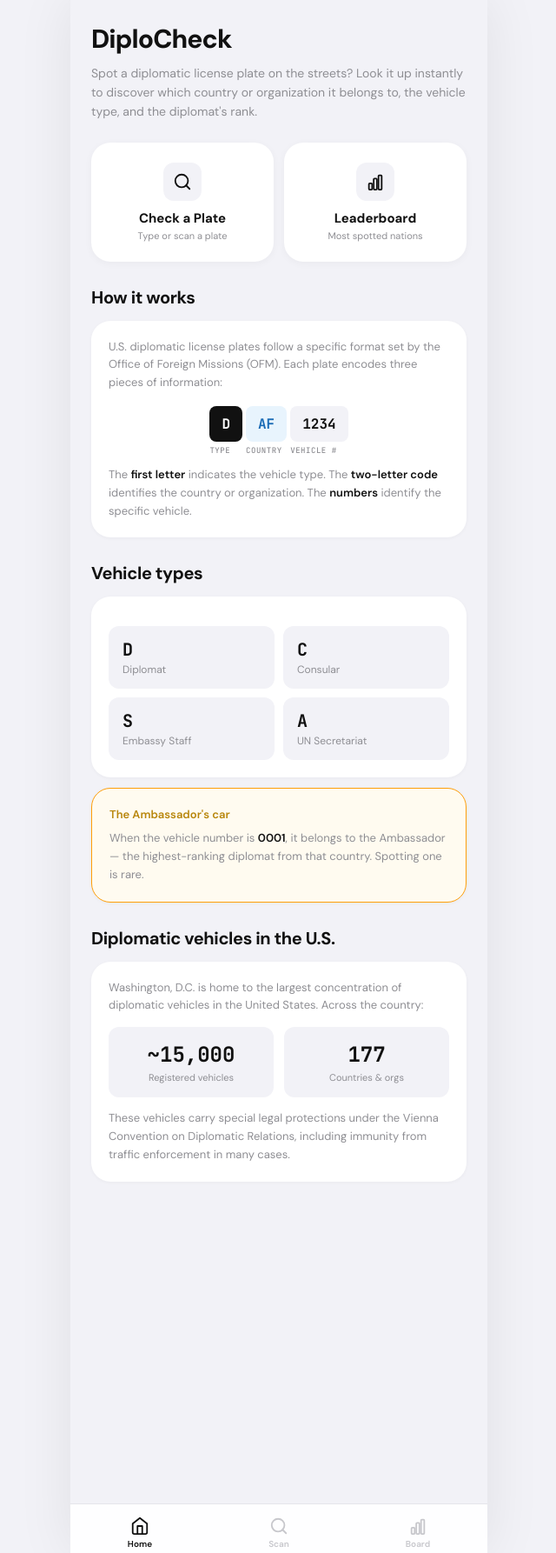
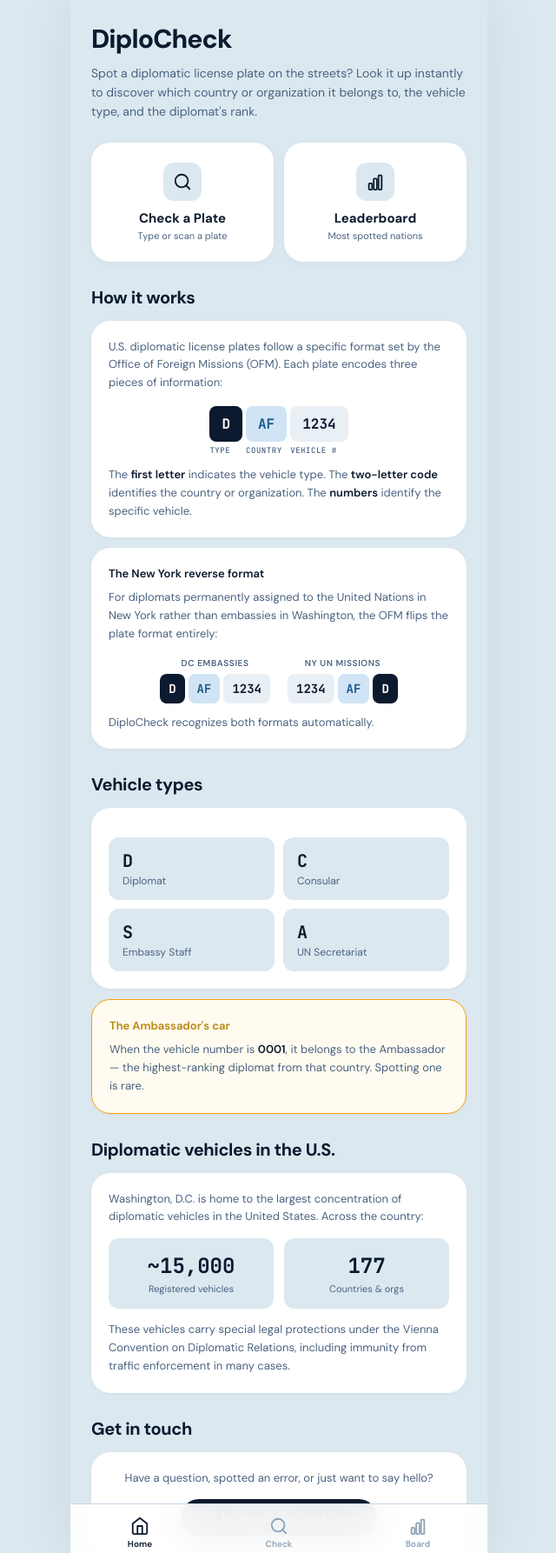
Before and after one commit to fmsdc-source/diplocheck-app, a Flask app: page / in a window 1280 px wide. Shown: the whole page at 87% size, without its empty margins (319-959 px from the left). Run offline with Flask 3, Linux system fonts and the light colour scheme.

Commit message:
Update index.html

```diff
--- a/templates/index.html
+++ b/templates/index.html
@@ -9,8 +9,15 @@
 <script src="https://cdnjs.cloudflare.com/ajax/libs/leaflet/1.9.4/leaflet.min.js"></script>
 <style>
 :root {
-    --bg: #f2f2f7; --card: #fff; --text: #111; --text-s: #8e8e93; --text-t: #c7c7cc;
-    --border: #e5e5ea; --accent: #111; --green: #34c759; --gold: #ff9f0a;
+    --bg: #dce8f0;
+    --card: #fff;
+    --text: #0b1a2e;
+    --text-s: #4a6280;
+    --text-t: #8da3ba;
+    --border: #c4d4e2;
+    --accent: #0b1a2e;
+    --green: #34c759;
+    --gold: #ff9f0a;
     --r: 16px; --rl: 22px; --rxl: 28px;
     --font: 'DM Sans', -apple-system, sans-serif; --mono: 'JetBrains Mono', monospace;
 }
@@ -20,18 +27,16 @@
 .page { display: none; }
 .page.active { display: block; animation: fadeIn 0.3s ease; }
 
-/* Header */
 .header { padding: 16px 20px 0; display: flex; align-items: center; justify-content: space-between; }
 .header-back { width: 40px; height: 40px; border-radius: 50%; background: var(--card); border: none; display: flex; align-items: center; justify-content: center; cursor: pointer; box-shadow: 0 1px 4px rgba(0,0,0,0.06); }
 .header-back:active { transform: scale(0.92); }
 .page-title { font-size: 17px; font-weight: 700; text-align: center; flex: 1; }
 
-/* ── HOME / LANDING ── */
+/* HOME */
 .home-hero { padding: 28px 24px 0; }
 .home-hero h1 { font-size: 30px; font-weight: 800; letter-spacing: -0.03em; line-height: 1.15; margin-bottom: 10px; }
 .home-hero p { font-size: 14px; color: var(--text-s); line-height: 1.6; margin-bottom: 24px; }
 
-/* Action buttons */
 .action-row { display: grid; grid-template-columns: 1fr 1fr; gap: 12px; padding: 0 24px; margin-bottom: 28px; }
 .action-card { background: var(--card); border-radius: var(--rl); padding: 22px 16px; text-align: center; cursor: pointer; box-shadow: 0 2px 10px rgba(0,0,0,0.04); border: 1.5px solid transparent; transition: all 0.25s; }
 .action-card:hover { border-color: var(--accent); transform: translateY(-2px); box-shadow: 0 6px 20px rgba(0,0,0,0.06); }
@@ -40,43 +45,35 @@
 .action-card p { font-size: 11px; color: var(--text-s); }
 .action-icon { width: 44px; height: 44px; border-radius: 12px; background: var(--bg); display: inline-flex; align-items: center; justify-content: center; }
 
-/* Info sections */
 .info-section { padding: 0 24px; margin-bottom: 28px; }
 .info-section h2 { font-size: 20px; font-weight: 700; letter-spacing: -0.02em; margin-bottom: 14px; }
 .info-card { background: var(--card); border-radius: var(--rl); padding: 20px; box-shadow: 0 1px 4px rgba(0,0,0,0.04); margin-bottom: 12px; }
 .info-card p { font-size: 13px; color: var(--text-s); line-height: 1.6; }
 .info-card .highlight { color: var(--text); font-weight: 600; }
 
-/* Plate format visual */
 .plate-visual { display: flex; align-items: center; justify-content: center; gap: 4px; margin: 16px 0 12px; font-family: var(--mono); }
 .plate-segment { padding: 10px 14px; border-radius: 8px; font-size: 16px; font-weight: 700; text-align: center; }
-.seg-type { background: #111; color: white; }
-.seg-country { background: #e8f4fd; color: #1a6bb5; }
-.seg-number { background: var(--bg); color: var(--text); }
+.seg-type { background: var(--accent); color: white; }
+.seg-country { background: #d0e4f5; color: #1a5a8a; }
+.seg-number { background: #e8eff5; color: var(--text); }
 .seg-label { font-size: 9px; color: var(--text-s); text-transform: uppercase; letter-spacing: 0.06em; display: block; margin-top: 4px; font-weight: 500; }
 
-/* Type pills row */
 .type-grid { display: grid; grid-template-columns: 1fr 1fr; gap: 10px; margin-top: 14px; }
 .type-item { background: var(--bg); border-radius: 12px; padding: 14px 16px; }
 .type-item .letter { font-family: var(--mono); font-size: 20px; font-weight: 700; }
 .type-item .label { font-size: 12px; color: var(--text-s); margin-top: 2px; }
 .type-item.amb { border: 1.5px solid var(--gold); background: #fff8ed; }
 
-/* Stats row */
 .stat-row { display: grid; grid-template-columns: 1fr 1fr; gap: 12px; margin-top: 14px; }
 .stat-box { background: var(--bg); border-radius: 12px; padding: 16px; text-align: center; }
 .stat-box .num { font-family: var(--mono); font-size: 24px; font-weight: 700; }
 .stat-box .lbl { font-size: 11px; color: var(--text-s); margin-top: 4px; }
 
-/* ── SCAN PAGE ── */
+/* SCAN */
 .scan-content { padding: 0 24px; margin-top: 20px; }
 .field-label { font-size: 11px; font-weight: 600; color: var(--text-s); text-transform: uppercase; letter-spacing: 0.08em; margin-bottom: 8px; display: block; }
 .input-row { display: flex; gap: 10px; margin-bottom: 16px; }
-.text-input {
-    flex: 1; padding: 16px 18px; font-family: var(--mono); font-size: 16px; font-weight: 500;
-    background: var(--card); border: 2px solid var(--border); border-radius: 14px;
-    color: var(--text); letter-spacing: 0.1em; text-transform: uppercase; outline: none;
-}
+.text-input { flex: 1; padding: 16px 18px; font-family: var(--mono); font-size: 16px; font-weight: 500; background: var(--card); border: 2px solid var(--border); border-radius: 14px; color: var(--text); letter-spacing: 0.1em; text-transform: uppercase; outline: none; }
 .text-input:focus { border-color: var(--accent); }
 .text-input::placeholder { color: var(--text-t); text-transform: none; letter-spacing: 0; font-family: var(--font); font-size: 14px; font-weight: 400; }
 .go-btn { width: 56px; border-radius: 14px; background: var(--accent); border: none; color: white; cursor: pointer; display: flex; align-items: center; justify-content: center; flex-shrink: 0; }
@@ -94,14 +91,14 @@
 .upload-preview { display: none; margin-top: 14px; border-radius: var(--rl); overflow: hidden; }
 .upload-preview img { width: 100%; display: block; }
 
-/* ── RESULT ── */
+/* RESULT */
 .result-area { margin-top: 20px; display: none; }
 .result-area.show { display: block; }
 .result-hero { border-radius: var(--rxl); overflow: hidden; background: var(--card); box-shadow: 0 4px 20px rgba(0,0,0,0.06); animation: slideUp 0.4s ease; margin-bottom: 16px; }
 .result-flag-banner { height: 180px; position: relative; overflow: hidden; }
 .result-flag-banner img { width: 100%; height: 100%; object-fit: cover; }
 .result-plate-badge { position: absolute; bottom: 14px; right: 16px; background: rgba(0,0,0,0.6); backdrop-filter: blur(10px); padding: 6px 14px; border-radius: 10px; font-family: var(--mono); font-size: 14px; font-weight: 600; color: white; letter-spacing: 0.08em; }
-.result-org-banner { height: 120px; background: linear-gradient(135deg, #1a1a2e, #2d2d44); display: flex; align-items: center; justify-content: center; font-size: 28px; font-weight: 800; color: rgba(255,255,255,0.3); letter-spacing: 0.12em; }
+.result-org-banner { height: 120px; background: linear-gradient(135deg, #0b1a2e, #1a2e4a); display: flex; align-items: center; justify-content: center; font-size: 28px; font-weight: 800; color: rgba(255,255,255,0.3); letter-spacing: 0.12em; }
 .result-details { padding: 18px 20px; }
 .result-type-row { display: flex; align-items: center; gap: 8px; margin-bottom: 6px; }
 .result-type-dot { width: 8px; height: 8px; border-radius: 50%; background: var(--green); }
@@ -109,59 +106,76 @@
 .result-country-name { font-size: 22px; font-weight: 800; letter-spacing: -0.02em; margin-bottom: 4px; }
 .amb-banner { background: linear-gradient(135deg, #ff9f0a, #ff6b00); padding: 10px 20px; font-size: 13px; font-weight: 700; color: white; }
 
-/* Map */
 .result-map { border-radius: var(--rl); overflow: hidden; margin-bottom: 16px; box-shadow: 0 2px 10px rgba(0,0,0,0.04); }
 .result-map #map { height: 200px; width: 100%; }
 
-/* Trivia */
 .trivia-card { background: var(--card); border-radius: var(--rl); padding: 18px 20px; box-shadow: 0 1px 4px rgba(0,0,0,0.04); margin-bottom: 16px; }
 .trivia-card .label { font-size: 11px; font-weight: 700; color: var(--text-s); text-transform: uppercase; letter-spacing: 0.06em; margin-bottom: 6px; }
 .trivia-card .fact { font-size: 13px; color: var(--text-s); line-height: 1.6; }
 .trivia-card .fact b { color: var(--text); }
 .trivia-loading { font-size: 12px; color: var(--text-t); font-style: italic; }
 
-/* ── LEADERBOARD ── */
+/* LEADERBOARD */
 .lb-section { padding: 0 24px; }
 .lb-filters { display: flex; gap: 8px; margin-bottom: 20px; }
 .lb-pill { padding: 10px 18px; border-radius: 24px; border: 1.5px solid var(--border); background: var(--card); font-family: var(--font); font-size: 13px; font-weight: 600; color: var(--text-s); cursor: pointer; }
 .lb-pill:active { transform: scale(0.95); }
 .lb-pill.active { background: var(--accent); color: white; border-color: var(--accent); }
-
 .lb-metrics { display: flex; gap: 10px; margin-bottom: 16px; }
 .lb-metric { flex: 1; background: var(--card); border-radius: var(--r); padding: 14px 12px; text-align: center; box-shadow: 0 1px 4px rgba(0,0,0,0.04); }
 .lb-metric .lbl { font-size: 9px; color: var(--text-t); text-transform: uppercase; letter-spacing: 0.06em; font-weight: 600; }
 .lb-metric .val { font-family: var(--mono); font-size: 18px; font-weight: 700; margin-top: 3px; }
 .lb-metric .val.txt { font-family: var(--font); font-size: 12px; }
-
-/* Type breakdown */
 .type-breakdown { display: grid; grid-template-columns: repeat(4, 1fr); gap: 8px; margin-bottom: 20px; }
 .type-stat { background: var(--card); border-radius: 12px; padding: 12px 8px; text-align: center; box-shadow: 0 1px 4px rgba(0,0,0,0.04); }
 .type-stat .num { font-family: var(--mono); font-size: 18px; font-weight: 700; }
 .type-stat .lbl { font-size: 9px; color: var(--text-s); margin-top: 2px; text-transform: uppercase; letter-spacing: 0.04em; font-weight: 600; }
-
 .lb-list { background: var(--card); border-radius: var(--rl); padding: 4px 18px; box-shadow: 0 1px 4px rgba(0,0,0,0.04); margin-bottom: 20px; }
 .lb-row { display: flex; align-items: center; gap: 12px; padding: 13px 0; border-bottom: 1px solid var(--bg); }
 .lb-row:last-child { border-bottom: none; }
 .lb-rank { width: 28px; height: 28px; border-radius: 50%; display: flex; align-items: center; justify-content: center; font-size: 12px; font-weight: 700; color: white; flex-shrink: 0; }
-.lb-r1 { background: var(--gold); } .lb-r2 { background: #a8b4c0; } .lb-r3 { background: #c4956a; } .lb-rx { background: var(--bg); color: var(--text-s); }
+.lb-r1 { background: var(--gold); } .lb-r2 { background: #8da3ba; } .lb-r3 { background: #c4956a; } .lb-rx { background: var(--bg); color: var(--text-s); }
 .lb-flag { width: 26px; border-radius: 4px; }
 .lb-name { flex: 1; font-size: 14px; font-weight: 600; }
 .lb-bar { width: 70px; height: 5px; background: var(--bg); border-radius: 3px; overflow: hidden; }
 .lb-bar-fill { height: 100%; border-radius: 3px; background: var(--accent); transition: width 0.6s ease; }
 .lb-count { font-family: var(--mono); font-size: 13px; font-weight: 600; min-width: 24px; text-align: right; }
 
-/* Shared */
 .loading { display: none; text-align: center; padding: 36px 24px; color: var(--text-s); font-size: 13px; }
+
+/* Contact */
+.contact-btn {
+    display: inline-flex; align-items: center; gap: 8px;
+    margin-top: 14px; padding: 12px 24px;
+    background: var(--accent); color: white;
+    border-radius: 24px; text-decoration: none;
+    font-size: 14px; font-weight: 600;
+    transition: all 0.2s;
+}
+.contact-btn:hover { opacity: 0.85; }
+.contact-btn:active { transform: scale(0.97); }
 .loading.show { display: block; }
 .spinner { width: 24px; height: 24px; border: 3px solid var(--border); border-top-color: var(--accent); border-radius: 50%; animation: spin 0.7s linear infinite; margin: 0 auto 10px; }
 .error-msg { display: none; margin: 16px 0; background: #fff2f2; border-radius: var(--r); padding: 14px 18px; color: #c42b2b; font-size: 13px; font-weight: 500; }
 .error-msg.show { display: block; animation: slideUp 0.3s ease; }
 .empty-state { text-align: center; padding: 48px 24px; color: var(--text-t); font-size: 14px; }
 
-/* Tab bar */
 .tab-bar { position: fixed; bottom: 0; left: 50%; transform: translateX(-50%); width: 100%; max-width: 480px; background: rgba(255,255,255,0.92); backdrop-filter: blur(20px); -webkit-backdrop-filter: blur(20px); border-top: 1px solid var(--border); display: flex; padding: 6px 0 env(safe-area-inset-bottom, 10px); z-index: 100; }
 .tab { flex: 1; text-align: center; padding: 8px 0 4px; border: none; background: none; font-family: var(--font); font-size: 10px; font-weight: 600; color: var(--text-t); cursor: pointer; display: flex; flex-direction: column; align-items: center; gap: 3px; }
 .tab.active { color: var(--text); }
+
+/* ── CONFETTI ── */
+.confetti-container { position: fixed; top: 0; left: 0; width: 100%; height: 100%; pointer-events: none; z-index: 9999; overflow: hidden; }
+.confetti-piece {
+    position: absolute;
+    width: 10px; height: 10px;
+    top: -10px;
+    animation: confettiFall 3s ease-out forwards;
+}
+@keyframes confettiFall {
+    0% { transform: translateY(0) rotate(0deg) scale(1); opacity: 1; }
+    100% { transform: translateY(105vh) rotate(720deg) scale(0.3); opacity: 0; }
+}
 
 @keyframes fadeIn { from { opacity: 0; } to { opacity: 1; } }
 @keyframes slideUp { from { opacity: 0; transform: translateY(16px); } to { opacity: 1; transform: translateY(0); } }
@@ -172,13 +186,12 @@
 <body>
 <div class="app">
 
-<!-- ═══ HOME ═══ -->
+<!-- HOME -->
 <div class="page active" id="page-home">
     <div class="home-hero">
         <h1>DiploCheck</h1>
         <p>Spot a diplomatic license plate on the streets? Look it up instantly to discover which country or organization it belongs to, the vehicle type, and the diplomat's rank.</p>
     </div>
-
     <div class="action-row">
         <div class="action-card" onclick="showPage('scan')">
             <div class="action-icon"><svg width="22" height="22" viewBox="0 0 24 24" fill="none" stroke="currentColor" stroke-width="2" stroke-linecap="round"><circle cx="11" cy="11" r="8"/><line x1="21" y1="21" x2="16.65" y2="16.65"/></svg></div>
@@ -191,7 +204,6 @@
             <p>Most spotted nations</p>
         </div>
     </div>
-
     <div class="info-section">
         <h2>How it works</h2>
         <div class="info-card">
@@ -203,8 +215,30 @@
             </div>
             <p>The <span class="highlight">first letter</span> indicates the vehicle type. The <span class="highlight">two-letter code</span> identifies the country or organization. The <span class="highlight">numbers</span> identify the specific vehicle.</p>
         </div>
+        <div class="info-card">
+            <p><span class="highlight">The New York reverse format</span></p>
+            <p style="margin-top:6px;">For diplomats permanently assigned to the United Nations in New York rather than embassies in Washington, the OFM flips the plate format entirely:</p>
+            <div style="display:flex; gap:20px; margin:16px 0 12px; justify-content:center; flex-wrap:wrap;">
+                <div style="text-align:center;">
+                    <div style="font-size:10px; color:var(--text-s); text-transform:uppercase; letter-spacing:0.06em; font-weight:600; margin-bottom:6px;">DC Embassies</div>
+                    <div class="plate-visual" style="margin:0;">
+                        <div><div class="plate-segment seg-type" style="padding:8px 10px;font-size:14px;">D</div></div>
+                        <div><div class="plate-segment seg-country" style="padding:8px 10px;font-size:14px;">AF</div></div>
+                        <div><div class="plate-segment seg-number" style="padding:8px 10px;font-size:14px;">1234</div></div>
+                    </div>
+                </div>
+                <div style="text-align:center;">
+                    <div style="font-size:10px; color:var(--text-s); text-transform:uppercase; letter-spacing:0.06em; font-weight:600; margin-bottom:6px;">NY UN Missions</div>
+                    <div class="plate-visual" style="margin:0;">
+                        <div><div class="plate-segment seg-number" style="padding:8px 10px;font-size:14px;">1234</div></div>
+                        <div><div class="plate-segment seg-country" style="padding:8px 10px;font-size:14px;">AF</div></div>
+                        <div><div class="plate-segment seg-type" style="padding:8px 10px;font-size:14px;">D</div></div>
+                    </div>
+                </div>
+            </div>
+            <p>DiploCheck recognizes both formats automatically.</p>
+        </div>
     </div>
-
     <div class="info-section">
         <h2>Vehicle types</h2>
         <div class="info-card">
@@ -220,7 +254,6 @@
             <p style="margin-top:6px;">When the vehicle number is <span class="highlight">0001</span>, it belongs to the Ambassador — the highest-ranking diplomat from that country. Spotting one is rare.</p>
         </div>
     </div>
-
     <div class="info-section">
         <h2>Diplomatic vehicles in the U.S.</h2>
         <div class="info-card">
@@ -232,9 +265,19 @@
             <p style="margin-top:14px;">These vehicles carry special legal protections under the Vienna Convention on Diplomatic Relations, including immunity from traffic enforcement in many cases.</p>
         </div>
     </div>
+    <div class="info-section">
+        <h2>Get in touch</h2>
+        <div class="info-card" style="text-align:center;">
+            <p>Have a question, spotted an error, or just want to say hello?</p>
+            <a href="mailto:hello@diplocheck.com" class="contact-btn">
+                <svg width="16" height="16" viewBox="0 0 24 24" fill="none" stroke="currentColor" stroke-width="2" stroke-linecap="round" stroke-linejoin="round"><path d="M4 4h16c1.1 0 2 .9 2 2v12c0 1.1-.9 2-2 2H4c-1.1 0-2-.9-2-2V6c0-1.1.9-2 2-2z"/><polyline points="22,6 12,13 2,6"/></svg>
+                hello@diplocheck.com
+            </a>
+        </div>
+    </div>
 </div>
 
-<!-- ═══ SCAN ═══ -->
+<!-- SCAN -->
 <div class="page" id="page-scan">
     <div class="header">
         <button class="header-back" onclick="showPage('home')"><svg width="18" height="18" viewBox="0 0 24 24" fill="none" stroke="currentColor" stroke-width="2.5" stroke-linecap="round" stroke-linejoin="round"><polyline points="15 18 9 12 15 6"/></svg></button>
@@ -262,7 +305,7 @@
     </div>
 </div>
 
-<!-- ═══ LEADERBOARD ═══ -->
+<!-- LEADERBOARD -->
 <div class="page" id="page-leaderboard">
     <div class="header">
         <button class="header-back" onclick="showPage('home')"><svg width="18" height="18" viewBox="0 0 24 24" fill="none" stroke="currentColor" stroke-width="2.5" stroke-linecap="round" stroke-linejoin="round"><polyline points="15 18 9 12 15 6"/></svg></button>
@@ -288,7 +331,7 @@
     </button>
     <button class="tab" onclick="showPage('scan')">
         <svg width="22" height="22" viewBox="0 0 24 24" fill="none" stroke="currentColor" stroke-width="2" stroke-linecap="round"><circle cx="11" cy="11" r="8"/><line x1="21" y1="21" x2="16.65" y2="16.65"/></svg>
-        Scan
+        Check
     </button>
     <button class="tab" onclick="showPage('leaderboard')">
         <svg width="22" height="22" viewBox="0 0 24 24" fill="none" stroke="currentColor" stroke-width="2" stroke-linecap="round" stroke-linejoin="round"><rect x="4" y="14" width="4" height="8" rx="1"/><rect x="10" y="8" width="4" height="14" rx="1"/><rect x="16" y="4" width="4" height="18" rx="1"/></svg>
@@ -300,6 +343,31 @@
 <script>
 let mapInstance = null;
 
+// ── CONFETTI ──
+function launchConfetti() {
+    const container = document.createElement('div');
+    container.className = 'confetti-container';
+    document.body.appendChild(container);
+    const colors = ['#ff9f0a','#ff6b00','#ffd700','#ff4444','#4a90d9','#34c759','#ff69b4','#8b5cf6'];
+    for (let i = 0; i < 80; i++) {
+        const piece = document.createElement('div');
+        piece.className = 'confetti-piece';
+        const color = colors[Math.floor(Math.random() * colors.length)];
+        const size = 6 + Math.random() * 8;
+        const shape = Math.random() > 0.5 ? '50%' : '2px';
+        piece.style.cssText = `
+            left: ${Math.random() * 100}%;
+            width: ${size}px; height: ${size}px;
+            background: ${color};
+            border-radius: ${shape};
+            animation-delay: ${Math.random() * 0.8}s;
+            animation-duration: ${2 + Math.random() * 2}s;
+        `;
+        container.appendChild(piece);
+    }
+    setTimeout(() => container.remove(), 4000);
+}
+
 function showPage(id) {
     document.querySelectorAll('.page').forEach(p => p.classList.remove('active'));
     document.getElementById('page-'+id).classList.add('active');
@@ -310,7 +378,6 @@
     if (id==='leaderboard') loadLB('all');
 }
 
-// ── LOOKUP ──
 const plateInput = document.getElementById('plateInput');
 plateInput.addEventListener('keydown', e => { if(e.key==='Enter') lookupPlate(); });
 
@@ -330,7 +397,6 @@
     loading.classList.remove('show');
 }
 
-// ── UPLOAD ──
 const fileInput = document.getElementById('fileInput');
 fileInput.addEventListener('change', handleUpload);
 async function handleUpload() {
@@ -356,8 +422,10 @@
 uploadZone.addEventListener('dragleave', () => uploadZone.style.borderColor='');
 uploadZone.addEventListener('drop', e => { e.preventDefault(); uploadZone.style.borderColor=''; if(e.dataTransfer.files.length){fileInput.files=e.dataTransfer.files; handleUpload();} });
 
-// ── RENDER RESULT ──
 function renderResult(data, container) {
+    // Confetti for ambassador
+    if (data.ambassador) { launchConfetti(); }
+
     let bannerHtml = '';
     if (data.iso2) {
         bannerHtml = `<div class="result-flag-banner"><img src="https://flagcdn.com/w640/${data.iso2}.png" alt="${data.country}"><div class="result-plate-badge">${fmt(data.plate)}</div></div>`;
@@ -378,20 +446,16 @@
     </div>
     ${data.lat && data.lng ? `<div class="result-map"><div id="${mapId}" style="height:200px;width:100%;"></div></div>` : ''}
     <div class="trivia-card" id="${triviaId}"><div class="label">Fun fact</div><div class="fact"><span class="trivia-loading">Loading...</span></div></div>`;
-
     container.classList.add('show');
 
-    // Init map
     if (data.lat && data.lng) {
         setTimeout(() => {
             if (mapInstance) { mapInstance.remove(); mapInstance = null; }
-            mapInstance = L.map(mapId, {zoomControl: false, attributionControl: false}).setView([data.lat, data.lng], 4);
+            mapInstance = L.map(mapId, {zoomControl:false, attributionControl:false}).setView([data.lat, data.lng], 4);
             L.tileLayer('https://{s}.basemaps.cartocdn.com/light_all/{z}/{x}/{y}{r}.png').addTo(mapInstance);
-            L.circleMarker([data.lat, data.lng], {radius: 8, fillColor: '#111', fillOpacity: 0.9, color: '#fff', weight: 2}).addTo(mapInstance);
+            L.circleMarker([data.lat, data.lng], {radius:8, fillColor:'#0b1a2e', fillOpacity:0.9, color:'#fff', weight:2}).addTo(mapInstance);
         }, 100);
     }
-
-    // Async trivia
     loadTrivia(data.country, data.is_org, triviaId);
 }
 
@@ -407,7 +471,6 @@
 
 function fmt(p) { p=p.replace(/\s/g,''); return p.length>3 ? p.slice(0,3)+' '+p.slice(3) : p; }
 
-// ── LEADERBOARD ──
 function filterLB(period,btn) {
     document.querySelectorAll('.lb-pill').forEach(p=>p.classList.remove('active'));
     btn.classList.add('active'); loadLB(period);
@@ -423,22 +486,17 @@
         if (!data.entries||!data.entries.length) { content.innerHTML='<div class="empty-state">No scans yet. Be the first!</div>'; loading.classList.remove('show'); return; }
         const max=data.entries[0].scans;
         const tc = data.type_counts || {};
-
         let html = `<div class="lb-metrics">
             <div class="lb-metric"><div class="lbl">Scans</div><div class="val">${data.total_scans}</div></div>
             <div class="lb-metric"><div class="lbl">Countries</div><div class="val">${data.total_countries}</div></div>
             <div class="lb-metric"><div class="lbl">Top</div><div class="val txt">${data.top_country}</div></div>
-        </div>`;
-
-        // Type breakdown
-        html += `<div class="type-breakdown">
+        </div>
+        <div class="type-breakdown">
             <div class="type-stat"><div class="num">${tc['Diplomat']||0}</div><div class="lbl">Diplomat</div></div>
             <div class="type-stat"><div class="num">${tc['Consular']||0}</div><div class="lbl">Consular</div></div>
             <div class="type-stat"><div class="num">${tc['Embassy Staff']||0}</div><div class="lbl">Staff</div></div>
             <div class="type-stat"><div class="num">${tc['Ambassador']||0}</div><div class="lbl">Ambass.</div></div>
-        </div>`;
-
-        html += '<div class="lb-list">';
+        </div><div class="lb-list">`;
         data.entries.forEach((e,i) => {
             const r=i+1, rc=r===1?'lb-r1':r===2?'lb-r2':r===3?'lb-r3':'lb-rx';
             let fh=e.iso2?`<img class="lb-flag" src="https://flagcdn.com/w40/${e.iso2}.png" alt="">`:'';
```
